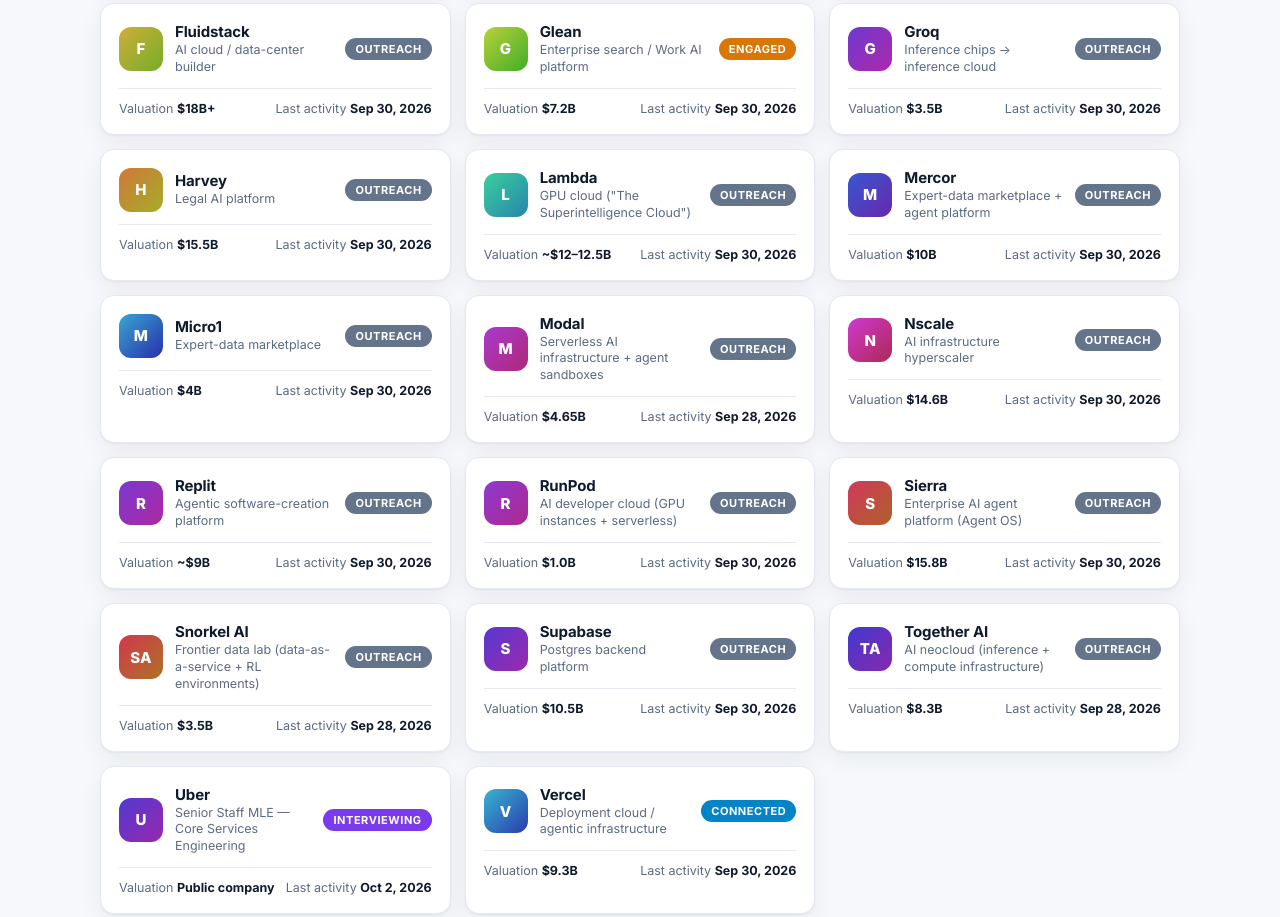
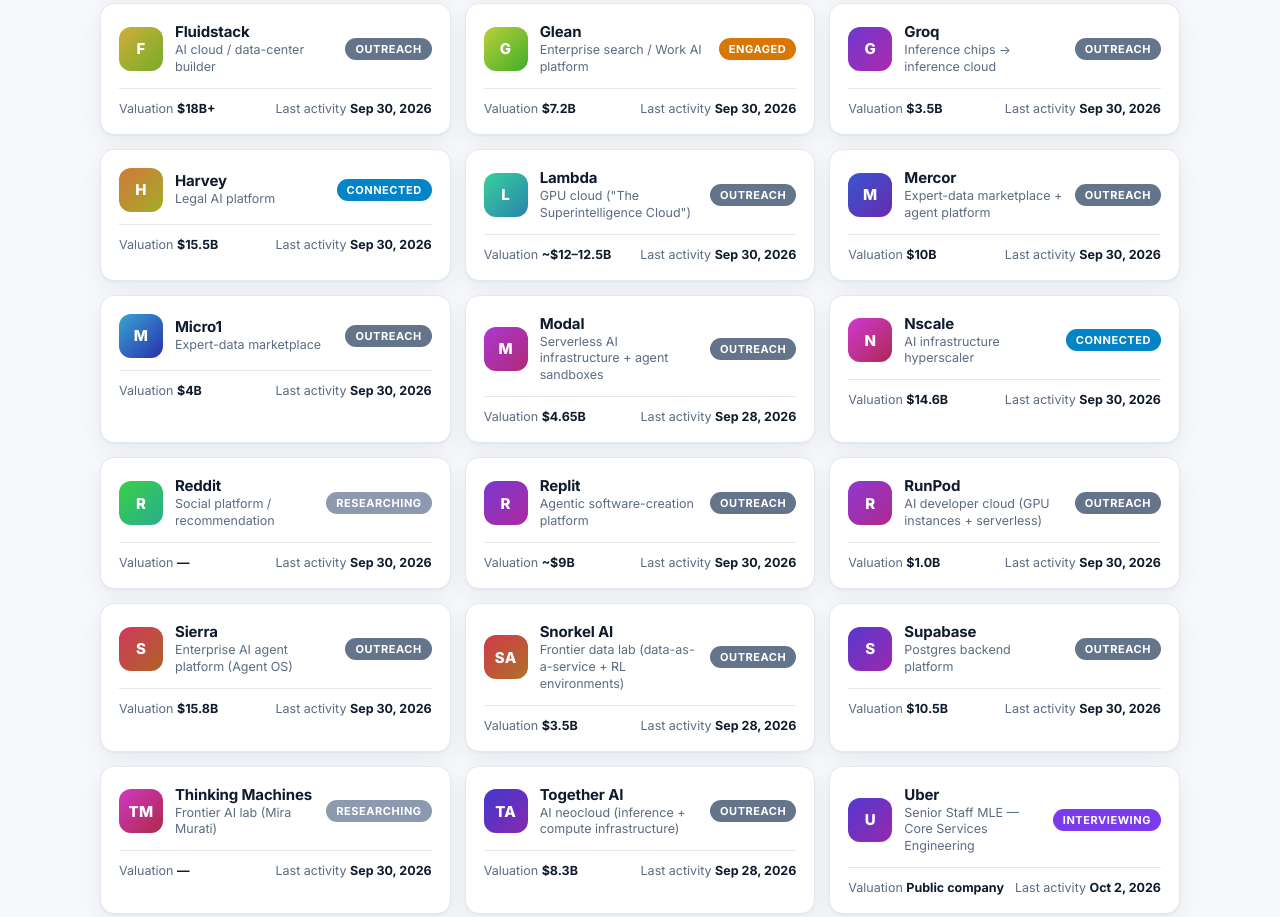
Before and after one commit to huangrui19910206/career-tracker, a plain HTML site: page index.html in a window 1280 px wide. Shown: the part 1232-2149 px from the top of the page. Drawn offline with Linux system fonts and the light colour scheme.

Commit message:
Daily tracker update 2026-09-30

```diff
--- a/data.js
+++ b/data.js
@@ -1,4 +1,4 @@
-const BUILD_DATE = "Sep 30, 2026";
+const BUILD_DATE = "Oct 01, 2026";
 const COMPANIES = [
   {
     "slug": "baseten",
@@ -23,7 +23,10 @@
         "role": "Recruiter",
         "linkedin": "https://www.linkedin.com/in/tarundiwan/",
         "contact_status": "connected",
-        "date": "2026-09-29"
+        "date": "2026-09-29",
+        "history": [
+          "2026-09-30 4:23 PM — sent intel-gathering DM (role scope, openings, comp range); no reply yet"
+        ]
       }
     ],
     "timeline": [
@@ -426,7 +429,10 @@
         "role": "Talent Partner (Training & Evals & Research)",
         "linkedin": "https://www.linkedin.com/in/tobyxxy/",
         "contact_status": "existing",
-        "date": null
+        "date": null,
+        "history": [
+          "2026-09-30 4:25 PM — sent intel-gathering DM (MLE hiring, role scope, comp range); no reply yet"
+        ]
       }
     ],
     "timeline": [
@@ -596,14 +602,17 @@
     "size": "~1,340+ (Sep 2026)",
     "location": null,
     "rto": null,
-    "status": "outreach",
+    "status": "connected",
     "contacts": [
       {
         "name": "Andrew Kim",
         "role": "Senior Technical Recruiter",
         "linkedin": "https://www.linkedin.com/in/ahjkim/",
-        "contact_status": "inbound_pending",
-        "date": "2026-09-30"
+        "contact_status": "connected",
+        "date": "2026-09-30",
+        "history": [
+          "2026-09-30 — accepted: his earlier inbound invitation is now resolved; sent new-connection hello DM (role scope, comp range); awaiting reply"
+        ]
       },
       {
         "name": "Elise Sun",
@@ -621,6 +630,10 @@
       {
         "date": "2026-09-30",
         "text": "Invite sent to Elise Sun (wave 2)"
+      },
+      {
+        "date": "2026-09-30",
+        "text": "Andrew Kim connected (inbound invite resolved); sent standing new-connection hello (role scope, comp range) per recruiter-chat rule"
       }
     ],
     "intel": {
@@ -806,7 +819,7 @@
     "size": null,
     "location": null,
     "rto": null,
-    "status": "outreach",
+    "status": "connected",
     "contacts": [
       {
         "name": "Erik Forslund",
@@ -819,8 +832,11 @@
         "name": "Jared Tryon",
         "role": "Senior Recruiter",
         "linkedin": "https://www.linkedin.com/in/jared-tryon/",
-        "contact_status": "invited",
-        "date": "2026-09-30"
+        "contact_status": "connected",
+        "date": "2026-09-30",
+        "history": [
+          "2026-09-30 — connected; sent intel-gathering DM (role scope, comp range) per recruiter-chat rule; awaiting reply"
+        ]
       }
     ],
     "timeline": [
@@ -831,6 +847,10 @@
       {
         "date": "2026-09-30",
         "text": "Invite sent to Jared Tryon (wave 2; note w/ mutual Basil Barnswell)"
+      },
+      {
+        "date": "2026-09-30",
+        "text": "Jared Tryon (Senior Recruiter) connected; sent intel-gathering DM (role scope, comp range)"
       }
     ],
     "intel": {
@@ -838,6 +858,31 @@
       "notes": []
     },
     "interviews": []
+  },
+  {
+    "name": "Reddit",
+    "slug": "reddit",
+    "tagline": "Social platform / recommendation",
+    "size": "600 engineers (per recruiter note)",
+    "valuation": null,
+    "valuation_detail": null,
+    "location": null,
+    "rto": null,
+    "status": "researching",
+    "contacts": [],
+    "interviews": [],
+    "intel": {
+      "comp": null,
+      "notes": [
+        "Recruiter note (Rui's Simplenote, observed 2026-09-30): end-to-end personalization work, LLM on recommendation; team noted as 20–30 senior staff within ~600 engineers"
+      ]
+    },
+    "timeline": [
+      {
+        "date": "2026-09-30",
+        "text": "Reddit recruiter note spotted in Simplenote; full note not yet synced (Simplenote sign-in blocked on this run)"
+      }
+    ]
   },
   {
     "slug": "replit",
@@ -1052,6 +1097,32 @@
     "interviews": []
   },
   {
+    "name": "Thinking Machines",
+    "slug": "thinking-machines",
+    "tagline": "Frontier AI lab (Mira Murati)",
+    "size": null,
+    "valuation": null,
+    "valuation_detail": null,
+    "location": "SF",
+    "rto": null,
+    "status": "researching",
+    "contacts": [],
+    "interviews": [],
+    "intel": {
+      "comp": "$350k–$475k base (both postings, verified live 2026-09-30); visa sponsorship offered",
+      "notes": [
+        "Two live postings verified 2026-09-30: (1) Research Software Engineer, Post Training — SF, RL training systems/sandboxing/data pipelines/agent scaffolding (stronger fit); (2) Research, General Agents — SF, evergreen expression-of-interest, synthetic data/agentic RL (weaker fit, no reapply within 6 months)",
+        "No application submitted; awaiting Rui’s decision (apply to Post Training only / both / skip)"
+      ]
+    },
+    "timeline": [
+      {
+        "date": "2026-09-30",
+        "text": "Rui flagged Thinking Machines postings; fit assessment done, submit decision pending"
+      }
+    ]
+  },
+  {
     "slug": "together-ai",
     "name": "Together AI",
     "tagline": "AI neocloud (inference + compute infrastructure)",
@@ -1171,7 +1242,10 @@
         "role": "Technical Recruiting Leader (AI/ML/Data)",
         "linkedin": "https://www.linkedin.com/in/dataandairecruiter/",
         "contact_status": "connected",
-        "date": "2026-09-30"
+        "date": "2026-09-30",
+        "history": [
+          "2026-09-30 4:24 PM — sent intel-gathering DM (openings, team scope, comp range); no reply yet"
+        ]
       },
       {
         "name": "Lydia Cuarezma-Cobette",
--- a/index.html
+++ b/index.html
@@ -153,7 +153,8 @@
   interviewing:{label:'Interviewing',color:'var(--interviewing)'},
   scheduling:  {label:'Scheduling',  color:'var(--scheduling)'},
   offer:       {label:'Offer',       color:'var(--offer)'},
-  paused:      {label:'Paused',      color:'var(--paused)'}
+  paused:      {label:'Paused',      color:'var(--paused)'},
+  researching: {label:'Researching', color:'#8d99ae'}
 };
 const CONTACT_META = {
   invited:        {label:'Invited',        cls:'invited'},
```
Also changed, not shown: data/companies.json (+83 -9 lines), 1 other file.
